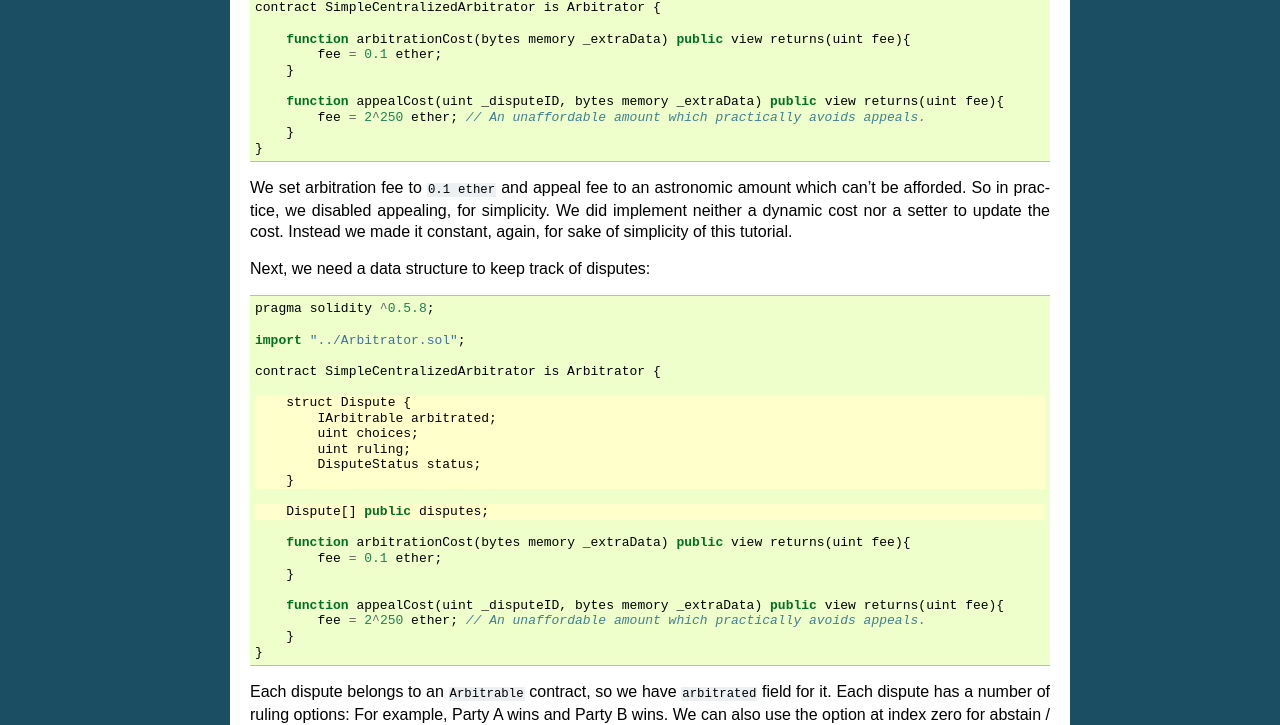
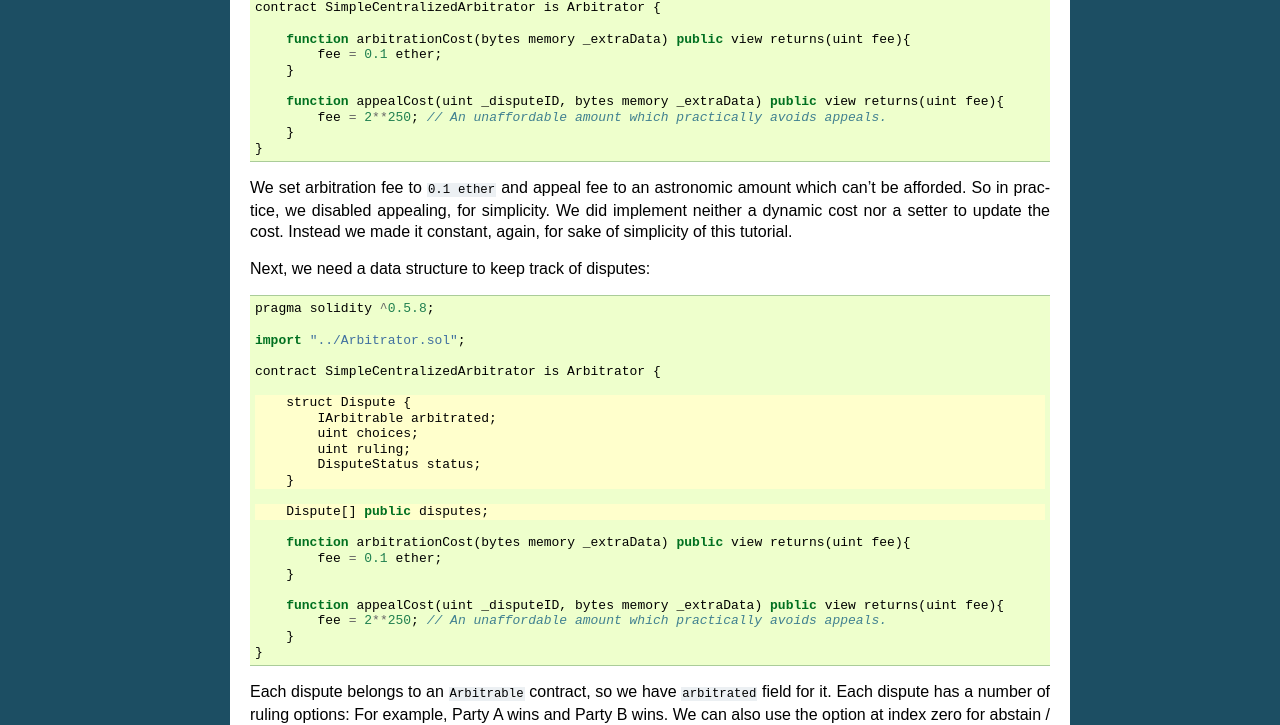
Before and after one commit to kleros/erc-792, a Sphinx documentation site: the page built from docs/implementing-an-arbitrator.rst, in a window 1280 px wide and 1400 px high. Shown: the part 322-1047 px from the top of the window. Built offline with Sphinx 7.4.7, drawn with Linux system fonts in a browser that asks for light colours.

Commit message:
fix(implementing-an-arbitrator): exponentiation operator in source code

```diff
--- a/docs/implementing-an-arbitrator.rst
+++ b/docs/implementing-an-arbitrator.rst
@@ -22,7 +22,7 @@ Let's start by implementing cost functions:
       }
 
       function appealCost(uint _disputeID, bytes memory _extraData) public view returns(uint fee){
-          fee = 2^250 ether; // An unaffordable amount which practically avoids appeals.
+          fee = 2**250; // An unaffordable amount which practically avoids appeals.
       }
   }
 
@@ -54,7 +54,7 @@ Next, we need a data structure to keep track of disputes:
       }
 
       function appealCost(uint _disputeID, bytes memory _extraData) public view returns(uint fee){
-          fee = 2^250 ether; // An unaffordable amount which practically avoids appeals.
+          fee = 2**250; // An unaffordable amount which practically avoids appeals.
       }
   }
 
@@ -88,7 +88,7 @@ Next, we can implement the function for creating disputes:
       }
 
       function appealCost(uint _disputeID, bytes memory _extraData) public view returns(uint fee){
-          fee = 2^250 ether; // An unaffordable amount which practically avoids appeals.
+          fee = 2**250 ether; // An unaffordable amount which practically avoids appeals.
       }
 
       function createDispute(uint _choices, bytes memory _extraData) public payable returns(uint disputeID) {
@@ -133,7 +133,7 @@ We also need to implement getters for ``status`` and ``ruling``:
       }
 
       function appealCost(uint _disputeID, bytes memory _extraData) public view returns(uint fee) {
-          fee = 2^250 ether; // An unaffordable amount which practically avoids appeals.
+          fee = 2**250; // An unaffordable amount which practically avoids appeals.
       }
 
       function createDispute(uint _choices, bytes memory _extraData) public payable returns(uint disputeID) {
@@ -184,7 +184,7 @@ Finally, we need a proxy function to call ``rule`` function of the ``Arbitrable`
       }
 
       function appealCost(uint _disputeID, bytes memory _extraData) public view returns(uint fee) {
-          fee = 2^250 ether; // An unaffordable amount which practically avoids appeals.
+          fee = 2**250 ether; // An unaffordable amount which practically avoids appeals.
       }
 
       function createDispute(uint _choices, bytes memory _extraData) public payable returns(uint disputeID) {
@@ -235,7 +235,7 @@ Then the proxy function:
       }
 
       function appealCost(uint _disputeID, bytes memory _extraData) public view returns(uint fee) {
-          fee = 2^250 ether; // An unaffordable amount which practically avoids appeals.
+          fee = 2**250 ether; // An unaffordable amount which practically avoids appeals.
       }
 
       function createDispute(uint _choices, bytes memory _extraData) public payable returns(uint disputeID) {
```
